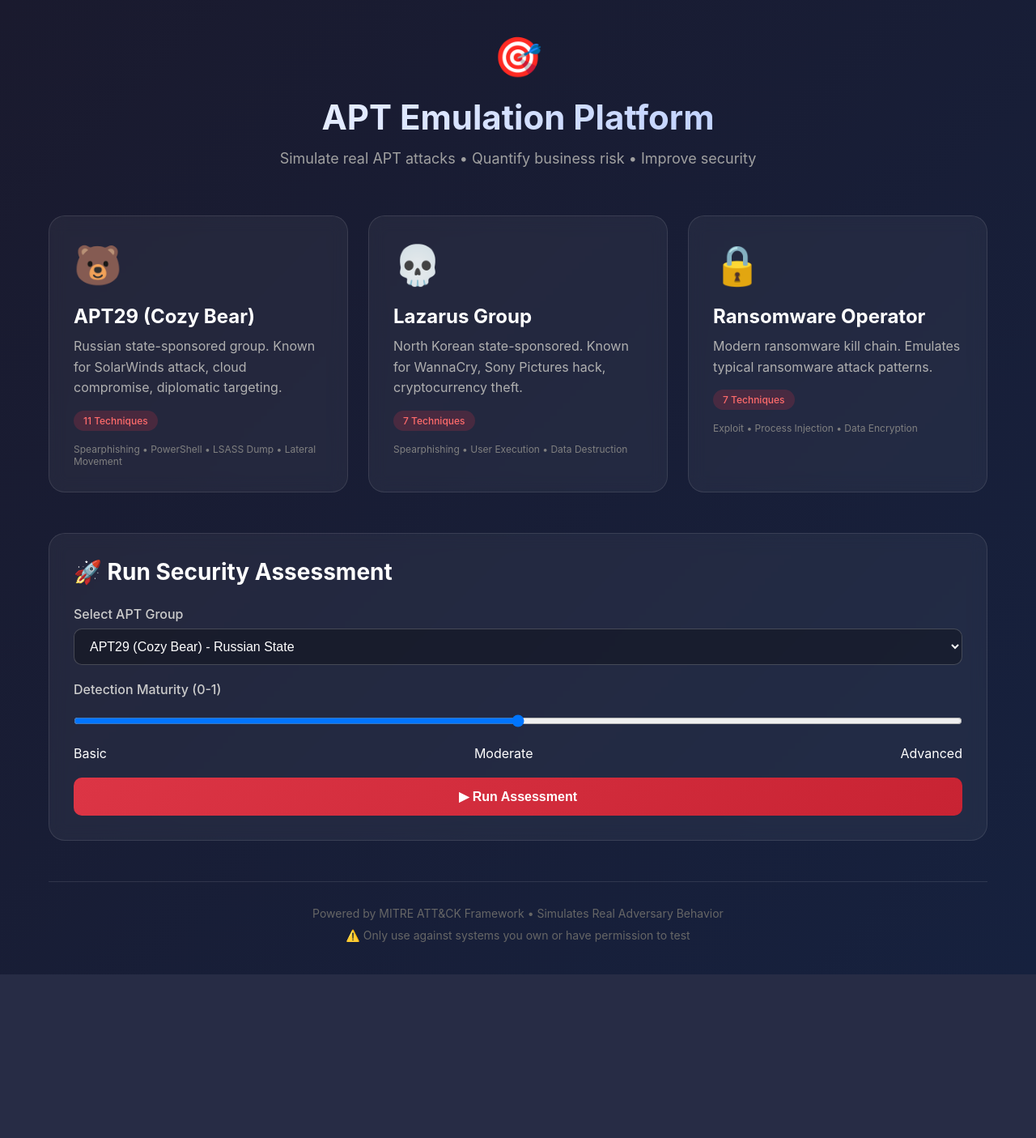
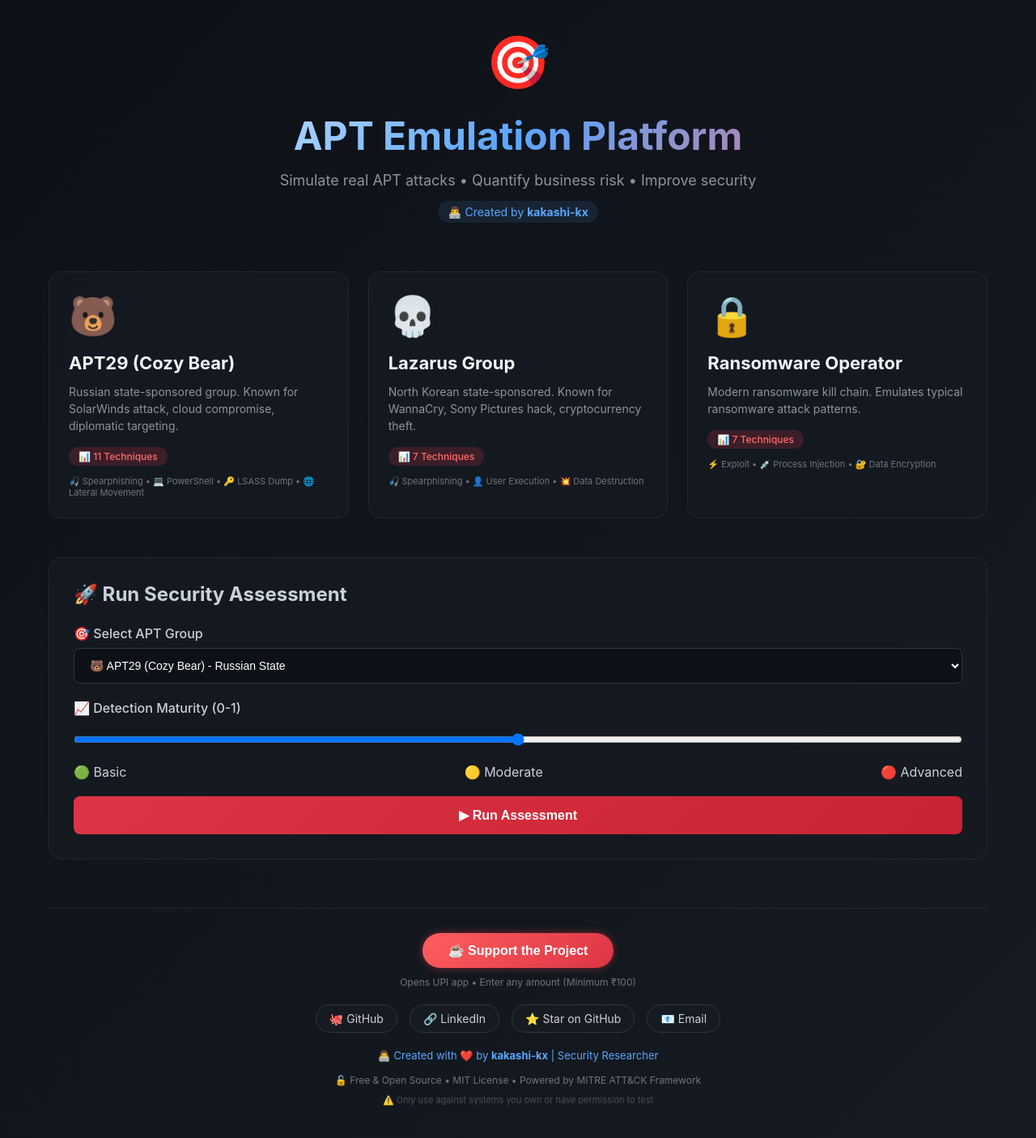
Before and after one commit to kakashi-kx/apt-emulation-platform, a Flask app: page / in a window 1280 px wide. Shown: the whole page at 81% size. Before the commit the page ends 1203 px from the top, so only its background shows below. Run offline with Flask 2, Linux system fonts and the light colour scheme.

Commit message:
Update index.html

```diff
--- a/web/templates/index.html
+++ b/web/templates/index.html
@@ -13,9 +13,9 @@
 
         body {
             font-family: -apple-system, BlinkMacSystemFont, 'Segoe UI', Roboto, 'Helvetica Neue', sans-serif;
-            background: linear-gradient(135deg, #1a1a2e 0%, #16213e 100%);
+            background: linear-gradient(135deg, #0d1117 0%, #161b22 100%);
             min-height: 100vh;
-            color: #fff;
+            color: #c9d1d9;
         }
 
         .container {
@@ -31,92 +31,111 @@
         }
 
         .logo {
-            font-size: 48px;
+            font-size: 64px;
             margin-bottom: 20px;
+            animation: float 3s ease-in-out infinite;
+        }
+
+        @keyframes float {
+            0%, 100% { transform: translateY(0); }
+            50% { transform: translateY(-10px); }
         }
 
         h1 {
-            font-size: 42px;
+            font-size: 48px;
             margin-bottom: 15px;
-            background: linear-gradient(135deg, #fff, #a8c0ff);
+            background: linear-gradient(135deg, #ffffff, #58a6ff, #ff6b6b);
             -webkit-background-clip: text;
             -webkit-text-fill-color: transparent;
+            background-clip: text;
         }
 
         .subtitle {
             font-size: 18px;
-            color: #a0a0a0;
+            color: #8b949e;
+        }
+
+        .creator-tag {
+            display: inline-block;
+            margin-top: 15px;
+            padding: 5px 12px;
+            background: rgba(88, 166, 255, 0.1);
+            border-radius: 20px;
+            font-size: 14px;
+            color: #58a6ff;
         }
 
         /* Cards */
         .cards {
             display: grid;
-            grid-template-columns: repeat(auto-fit, minmax(300px, 1fr));
-            gap: 25px;
-            margin-bottom: 50px;
+            grid-template-columns: repeat(auto-fit, minmax(320px, 1fr));
+            gap: 24px;
+            margin-bottom: 48px;
         }
 
         .card {
-            background: rgba(255,255,255,0.05);
+            background: rgba(22, 27, 34, 0.8);
             backdrop-filter: blur(10px);
-            border-radius: 20px;
-            padding: 30px;
-            transition: transform 0.3s ease, box-shadow 0.3s ease;
+            border: 1px solid rgba(48, 54, 61, 0.5);
+            border-radius: 16px;
+            padding: 24px;
+            transition: all 0.3s ease;
             cursor: pointer;
-            border: 1px solid rgba(255,255,255,0.1);
         }
 
         .card:hover {
             transform: translateY(-5px);
-            box-shadow: 0 20px 40px rgba(0,0,0,0.3);
-            background: rgba(255,255,255,0.1);
+            border-color: #58a6ff;
+            box-shadow: 0 8px 25px rgba(88, 166, 255, 0.2);
         }
 
         .card-icon {
             font-size: 48px;
-            margin-bottom: 20px;
+            margin-bottom: 16px;
         }
 
         .card h3 {
-            font-size: 24px;
-            margin-bottom: 10px;
+            font-size: 22px;
+            margin-bottom: 12px;
+            color: #f0f6fc;
         }
 
         .card p {
-            color: #b0b0b0;
-            margin-bottom: 15px;
-            line-height: 1.6;
+            color: #8b949e;
+            font-size: 14px;
+            line-height: 1.5;
+            margin-bottom: 16px;
         }
 
         .badge {
             display: inline-block;
-            background: rgba(220,53,69,0.2);
+            background: rgba(220, 53, 69, 0.2);
             color: #ff6b6b;
-            padding: 5px 12px;
+            padding: 4px 12px;
             border-radius: 20px;
             font-size: 12px;
             font-weight: 500;
         }
 
         .techniques {
-            margin-top: 15px;
-            font-size: 12px;
-            color: #808080;
+            margin-top: 12px;
+            font-size: 11px;
+            color: #6e7681;
         }
 
         /* Control Panel */
         .control-panel {
-            background: rgba(255,255,255,0.05);
+            background: rgba(22, 27, 34, 0.8);
             backdrop-filter: blur(10px);
-            border-radius: 20px;
+            border-radius: 16px;
             padding: 30px;
-            margin-bottom: 50px;
-            border: 1px solid rgba(255,255,255,0.1);
+            margin-bottom: 48px;
+            border: 1px solid rgba(48, 54, 61, 0.5);
         }
 
         .control-panel h2 {
-            margin-bottom: 25px;
-            font-size: 28px;
+            margin-bottom: 24px;
+            font-size: 24px;
         }
 
         .form-group {
@@ -127,23 +146,23 @@
             display: block;
             margin-bottom: 8px;
             font-weight: 500;
-            color: #ccc;
+            color: #c9d1d9;
         }
 
         select, input {
             width: 100%;
             padding: 12px 15px;
-            background: rgba(0,0,0,0.3);
-            border: 1px solid rgba(255,255,255,0.2);
-            border-radius: 10px;
+            background: #0d1117;
+            border: 1px solid #30363d;
+            border-radius: 8px;
             color: #fff;
-            font-size: 16px;
+            font-size: 14px;
             transition: all 0.3s ease;
         }
 
         select:focus, input:focus {
             outline: none;
-            border-color: #ff6b6b;
+            border-color: #58a6ff;
         }
 
         .btn {
@@ -153,7 +172,7 @@
             padding: 14px 30px;
             font-size: 16px;
             font-weight: 600;
-            border-radius: 10px;
+            border-radius: 8px;
             cursor: pointer;
             transition: all 0.3s ease;
             width: 100%;
@@ -246,27 +266,80 @@
         .technique-item {
             padding: 10px;
             margin: 5px 0;
-            background: rgba(0,0,0,0.2);
+            background: rgba(13, 17, 23, 0.6);
             border-radius: 8px;
-            font-size: 14px;
+            font-size: 13px;
         }
 
-        .technique-item.success { border-left: 3px solid #4caf50; }
+        .technique-item.success { border-left: 3px solid #2ea043; }
         .technique-item.failed { border-left: 3px solid #dc3545; }
 
+        /* Footer with Glowing Badges */
         .footer {
             text-align: center;
-            margin-top: 50px;
+            margin-top: 60px;
             padding-top: 30px;
-            border-top: 1px solid rgba(255,255,255,0.1);
-            color: #666;
+            border-top: 1px solid rgba(48, 54, 61, 0.5);
+        }
+
+        .support-btn {
+            background: linear-gradient(135deg, #ff5e5e, #dc3545);
+            border: none;
+            padding: 12px 32px;
+            border-radius: 40px;
+            font-size: 16px;
+            font-weight: 600;
+            color: white;
+            cursor: pointer;
+            transition: all 0.3s ease;
+            box-shadow: 0 0 10px rgba(220, 53, 69, 0.5);
+        }
+
+        .support-btn:hover {
+            transform: scale(1.05);
+            box-shadow: 0 0 20px rgba(220, 53, 69, 0.8);
+        }
+
+        .glow-badge {
+            display: inline-flex;
+            align-items: center;
+            gap: 8px;
+            padding: 8px 16px;
+            background: #161b22;
+            border: 1px solid #30363d;
+            border-radius: 40px;
             font-size: 14px;
+            color: #c9d1d9;
+            text-decoration: none;
+            transition: all 0.3s ease;
+        }
+
+        .glow-badge:hover {
+            border-color: #58a6ff;
+            box-shadow: 0 0 12px rgba(88, 166, 255, 0.4);
+            transform: translateY(-2px);
+        }
+
+        .badge-group {
+            display: flex;
+            justify-content: center;
+            gap: 15px;
+            flex-wrap: wrap;
+            margin: 20px 0;
+        }
+
+        .credit-text {
+            font-size: 13px;
+            color: #58a6ff;
+            margin-top: 20px;
         }
 
         @media (max-width: 768px) {
             .container { padding: 20px; }
             h1 { font-size: 32px; }
             .cards { grid-template-columns: 1fr; }
+            .badge-group { gap: 10px; }
+            .glow-badge { padding: 6px 12px; font-size: 12px; }
         }
     </style>
 </head>
@@ -276,6 +349,9 @@
             <div class="logo">🎯</div>
             <h1>APT Emulation Platform</h1>
             <p class="subtitle">Simulate real APT attacks • Quantify business risk • Improve security</p>
+            <div class="creator-tag">
+                👨‍💻 Created by <strong>kakashi-kx</strong>
+            </div>
         </div>
 
         <div class="cards">
@@ -283,44 +359,44 @@
                 <div class="card-icon">🐻</div>
                 <h3>APT29 (Cozy Bear)</h3>
                 <p>Russian state-sponsored group. Known for SolarWinds attack, cloud compromise, diplomatic targeting.</p>
-                <span class="badge">11 Techniques</span>
-                <div class="techniques">Spearphishing • PowerShell • LSASS Dump • Lateral Movement</div>
+                <span class="badge">📊 11 Techniques</span>
+                <div class="techniques">🎣 Spearphishing • 💻 PowerShell • 🔑 LSASS Dump • 🌐 Lateral Movement</div>
             </div>
 
             <div class="card" onclick="selectAPT('lazarus')">
                 <div class="card-icon">💀</div>
                 <h3>Lazarus Group</h3>
                 <p>North Korean state-sponsored. Known for WannaCry, Sony Pictures hack, cryptocurrency theft.</p>
-                <span class="badge">7 Techniques</span>
-                <div class="techniques">Spearphishing • User Execution • Data Destruction</div>
+                <span class="badge">📊 7 Techniques</span>
+                <div class="techniques">🎣 Spearphishing • 👤 User Execution • 💥 Data Destruction</div>
             </div>
 
             <div class="card" onclick="selectAPT('ransomware')">
                 <div class="card-icon">🔒</div>
                 <h3>Ransomware Operator</h3>
                 <p>Modern ransomware kill chain. Emulates typical ransomware attack patterns.</p>
-                <span class="badge">7 Techniques</span>
-                <div class="techniques">Exploit • Process Injection • Data Encryption</div>
+                <span class="badge">📊 7 Techniques</span>
+                <div class="techniques">⚡ Exploit • 💉 Process Injection • 🔐 Data Encryption</div>
             </div>
         </div>
 
         <div class="control-panel">
             <h2>🚀 Run Security Assessment</h2>
             <div class="form-group">
-                <label>Select APT Group</label>
+                <label>🎯 Select APT Group</label>
                 <select id="aptGroup">
-                    <option value="apt29">APT29 (Cozy Bear) - Russian State</option>
-                    <option value="lazarus">Lazarus Group - North Korea</option>
-                    <option value="ransomware">Ransomware Operator</option>
+                    <option value="apt29">🐻 APT29 (Cozy Bear) - Russian State</option>
+                    <option value="lazarus">💀 Lazarus Group - North Korea</option>
+                    <option value="ransomware">🔒 Ransomware Operator</option>
                 </select>
             </div>
             <div class="form-group">
-                <label>Detection Maturity (0-1)</label>
+                <label>📈 Detection Maturity (0-1)</label>
                 <input type="range" id="detectionMaturity" min="0" max="1" step="0.1" value="0.5">
                 <div style="display: flex; justify-content: space-between; margin-top: 5px;">
-                    <span>Basic</span>
-                    <span>Moderate</span>
-                    <span>Advanced</span>
+                    <span>🟢 Basic</span>
+                    <span>🟡 Moderate</span>
+                    <span>🔴 Advanced</span>
                 </div>
             </div>
             <button class="btn" id="runBtn" onclick="runCampaign()">▶ Run Assessment</button>
@@ -346,16 +422,51 @@
             <div id="techniqueList" class="technique-list"></div>
         </div>
 
+        <!-- Footer with Glowing Badges -->
         <div class="footer">
-            <p>Powered by MITRE ATT&CK Framework • Simulates Real Adversary Behavior</p>
-            <p style="margin-top: 10px;">⚠️ Only use against systems you own or have permission to test</p>
+            <!-- Support Button - Opens UPI with ₹0 -->
+            <a href="upi://pay?pa=kakashikx@okhdfcbank&pn=Kakashi%20KX&am=0&cu=INR"
+               style="text-decoration: none;">
+                <button class="support-btn">
+                    ☕ Support the Project
+                </button>
+            </a>
+            <p style="font-size: 12px; color: #6e7681; margin-top: 10px;">
+                Opens UPI app • Enter any amount (Minimum ₹100)
+            </p>
+
+            <!-- Social Badges -->
+            <div class="badge-group">
+                <a href="https://github.com/kakashi-kx" target="_blank" class="glow-badge">
+                    🐙 GitHub
+                </a>
+                <a href="https://www.linkedin.com/in/abhixjith" target="_blank" class="glow-badge">
+                    🔗 LinkedIn
+                </a>
+                <a href="https://github.com/kakashi-kx/apt-emulation-platform" target="_blank" class="glow-badge">
+                    ⭐ Star on GitHub
+                </a>
+                <a href="#" class="glow-badge">
+                    📧 Email
+                </a>
+            </div>
+
+            <div class="credit-text">
+                👨‍💻 Created with ❤️ by <strong>kakashi-kx</strong> | Security Researcher
+            </div>
+            <p style="font-size: 12px; color: #6e7681; margin-top: 15px;">
+                🔓 Free & Open Source • MIT License • Powered by MITRE ATT&CK Framework
+            </p>
+            <p style="font-size: 11px; color: #484f58; margin-top: 10px;">
+                ⚠️ Only use against systems you own or have permission to test
+            </p>
         </div>
     </div>
 
     <script>
         function selectAPT(group) {
             document.getElementById('aptGroup').value = group;
-            document.getElementById('aptGroup').style.borderColor = '#ff6b6b';
+            document.getElementById('aptGroup').style.borderColor = '#58a6ff';
             setTimeout(() => {
                 document.getElementById('aptGroup').style.borderColor = '';
             }, 500);
@@ -402,14 +513,14 @@
                     document.getElementById('impactScore').innerHTML = data.impact_score.toFixed(1);
 
                     if (data.techniques) {
-                        techniqueList.innerHTML = '<h4>Technique Results:</h4>';
+                        techniqueList.innerHTML = '<h4>📋 Technique Results:</h4>';
                         data.techniques.forEach(tech => {
                             const statusClass = tech.success ? 'success' : 'failed';
                             const statusIcon = tech.success ? '✅' : '❌';
                             techniqueList.innerHTML += `
                                 <div class="technique-item ${statusClass}">
                                     ${statusIcon} <strong>${tech.name}</strong> (${tech.id}) - ${tech.tactic}
-                                    ${tech.detected ? '<span style="color: #ffc107;"> 🛡️ Detected</span>' : ''}
+                                    ${tech.detected ? '<span style="color: #f0883e;"> 🛡️ Detected</span>' : ''}
                                 </div>
                             `;
                         });
```
Also changed, not shown: other parts of web/templates/index.html (+22 -21 lines).
